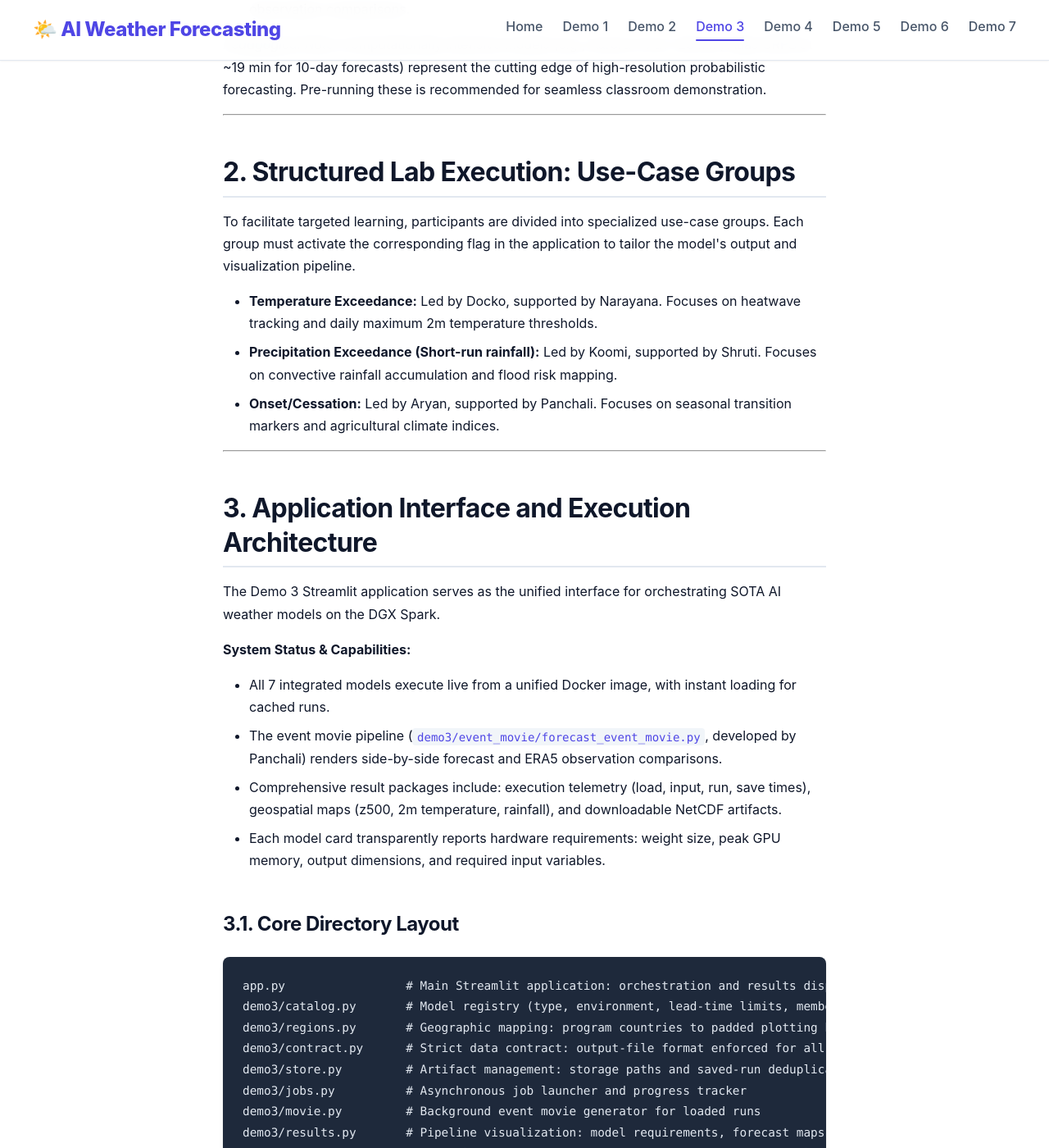
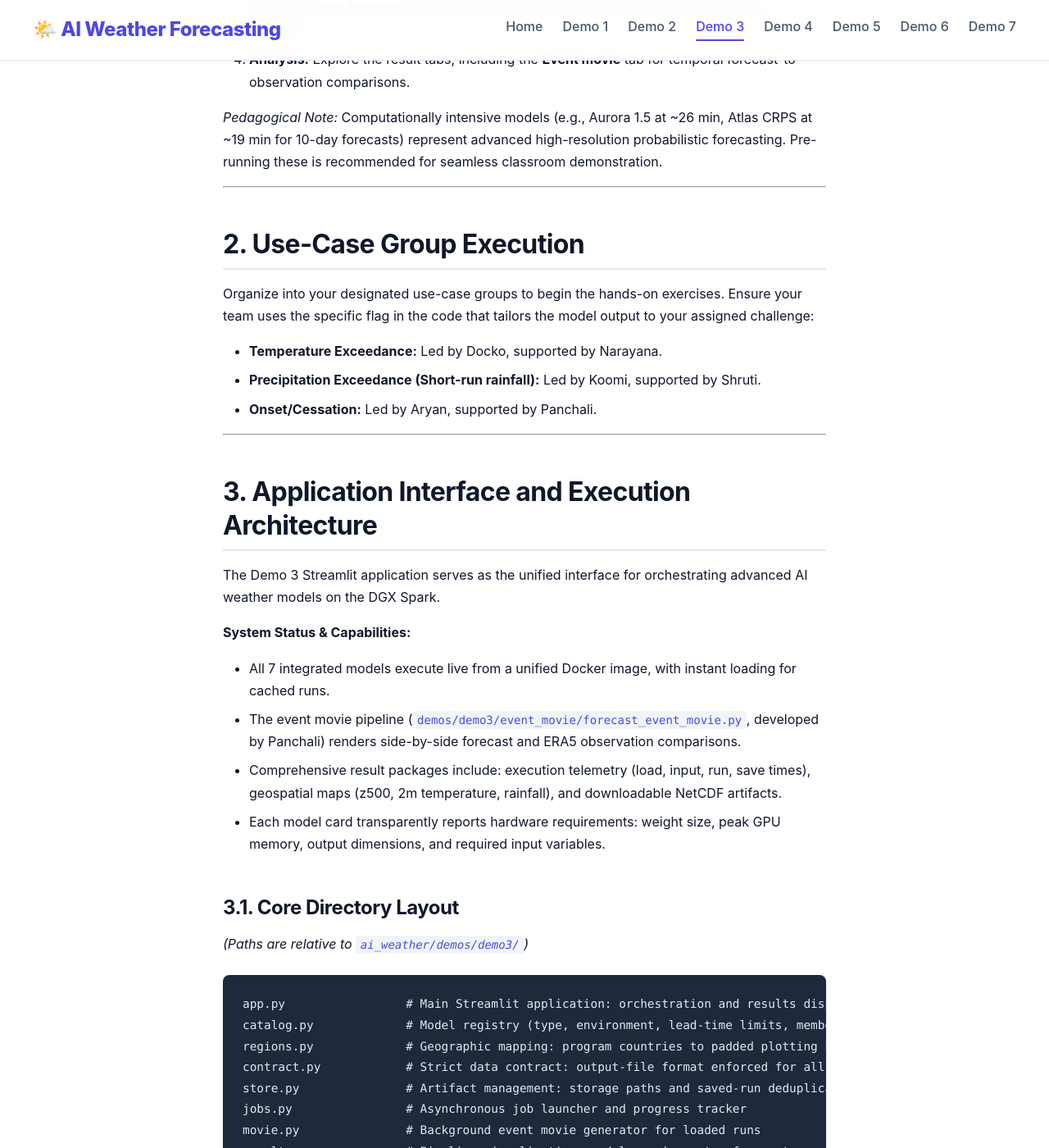
Before and after one commit to mesfind/ai_weather, a Jekyll site: the page built from _episodes/03-forecast.md, in a window 1280 px wide and 1400 px high, scrolled down 3803 px. Shown: the whole window at 82% size. Built offline with Jekyll 4.4.1, drawn with Linux system fonts in a browser that asks for light colours; some of the changed text lies outside the part shown.

Commit message:
update the demo3 lesson

````diff
--- a/_episodes/03-forecast.md
+++ b/_episodes/03-forecast.md
@@ -18,13 +18,17 @@ keypoints:
 <!-- MathJax -->
 <script type="text/javascript" src="https://cdnjs.cloudflare.com/ajax/libs/mathjax/2.7.3/MathJax.js?config=TeX-AMS-MML_HTMLorMML"></script>
 
-# Running AI Weather Forecast Models on a DGX Spark'
+# Running AI Weather Forecast Models on a DGX Spark
 
 This module provides a comprehensive guide to deploying, executing, and benchmarking modern AI weather forecasting models locally using containerized workflows on a DGX Spark infrastructure.
 
+*Note: All demonstration applications, including Demo 3, are now organized under the `demos/` directory in the repository.*
+
+---
+
 ## 1. Environment and Workflow Setup
 
-Step-by-step setup for the Demo 3 Streamlit platform (AI forecast lab). The entire stack operates within a single Docker container on the Spark, accessed via an SSH tunnel from your laptop's browser. This leverages NVIDIA's SOTA rootless Container Device Interface (CDI) for secure GPU passthrough.
+Step-by-step setup for the Demo 3 Streamlit platform (AI forecast lab). The entire stack operates within a single Docker container on the Spark, accessed via an SSH tunnel from your laptop's browser. This leverages modern rootless Container Device Interface (CDI) standards for secure GPU passthrough.
 
 **Access Pathways:**
 - **Path A (Pre-configured Spark):** Use a Spark where Demo 3 is already deployed (e.g., `hcwfpgx`). Proceed directly to **Step 5**. Requires Tailscale access and a user account.
@@ -52,14 +56,14 @@ systemctl --user daemon-reload
 ### 1.2. Acquire the Codebase
 ```bash
 git clone https://github.com/mesfind/ai_weather.git
-cd ai_weather/demo3
+cd ai_weather/demos/demo3
 ```
 
 ### 1.3. Build the Container Image (One-time, ~1 hour)
 ```bash
 docker build -t demo3 -f docker/Dockerfile .
 ```
-*Note:* The build duration is primarily consumed by compiling SOTA AI weather dependencies (e.g., `earth2grid`, `NATTEN`). Subsequent rebuilds leverage Docker's layer cache and complete in seconds unless `docker/locks/` is modified. Model weights are explicitly excluded from the image to maintain portability.
+*Note:* The build duration is primarily consumed by compiling advanced AI weather dependencies (e.g., `earth2grid`, `NATTEN`). Subsequent rebuilds leverage Docker's layer cache and complete in seconds unless `docker/locks/` is modified. Model weights are explicitly excluded from the image to maintain portability.
 
 *Optimization:* Transfer a pre-built image from an existing Spark:
 ```bash
@@ -77,7 +81,7 @@ This launches a self-healing container named `demo3` that persists across reboot
 
 | Asset Type | Spark Location | Storage Profile |
 |---|---|---|
-| Saved forecasts, event movies, job logs | `ai_weather/demo3/outputs/` | Grows incrementally with usage |
+| Saved forecasts, event movies, job logs | `ai_weather/demos/demo3/outputs/` | Grows incrementally with usage |
 | Model weights (downloaded on first run) | `~/.cache/demo3/` | Up to ~75 GB total |
 
 **Runtime Configuration Flags** (prepend to `bash docker/run.sh`):
@@ -88,7 +92,7 @@ This launches a self-healing container named `demo3` that persists across reboot
 *Optimization:* Pre-populate weights and outputs from an existing Spark:
 ```bash
 rsync -a --info=progress2 <user>@<spark>:<its weights cache>/ ~/.cache/demo3/
-rsync -a --info=progress2 <user>@<spark>:ai_weather/demo3/outputs/ ai_weather/demo3/outputs/
+rsync -a --info=progress2 <user>@<spark>:ai_weather/demos/demo3/outputs/ ai_weather/demos/demo3/outputs/
 ```
 *(On `hcwfpgx`, the canonical weights cache is located at `~/e2s-spark/root_cache`)*.
 
@@ -105,42 +109,43 @@ Keep this terminal active and navigate to **http://localhost:8501** in your brow
 3. **Execution:** If a matching forecast exists, **Load saved run** provides instant retrieval. Otherwise, **Run forecast** executes the model on the Spark with a real-time progress indicator.
 4. **Analysis:** Explore the result tabs, including the **Event movie** tab for temporal forecast-to-observation comparisons.
 
-*Pedagogical Note:* Computationally intensive models (e.g., Aurora 1.5 at ~26 min, Atlas CRPS at ~19 min for 10-day forecasts) represent the cutting edge of high-resolution probabilistic forecasting. Pre-running these is recommended for seamless classroom demonstration.
+*Pedagogical Note:* Computationally intensive models (e.g., Aurora 1.5 at ~26 min, Atlas CRPS at ~19 min for 10-day forecasts) represent advanced high-resolution probabilistic forecasting. Pre-running these is recommended for seamless classroom demonstration.
 
 ---
 
-## 2. Structured Lab Execution: Use-Case Groups
+## 2. Use-Case Group Execution
 
-To facilitate targeted learning, participants are divided into specialized use-case groups. Each group must activate the corresponding flag in the application to tailor the model's output and visualization pipeline.
+Organize into your designated use-case groups to begin the hands-on exercises. Ensure your team uses the specific flag in the code that tailors the model output to your assigned challenge:
 
-- **Temperature Exceedance:** Led by Docko, supported by Narayana. Focuses on heatwave tracking and daily maximum 2m temperature thresholds.
-- **Precipitation Exceedance (Short-run rainfall):** Led by Koomi, supported by Shruti. Focuses on convective rainfall accumulation and flood risk mapping.
-- **Onset/Cessation:** Led by Aryan, supported by Panchali. Focuses on seasonal transition markers and agricultural climate indices.
+- **Temperature Exceedance:** Led by Docko, supported by Narayana.
+- **Precipitation Exceedance (Short-run rainfall):** Led by Koomi, supported by Shruti.
+- **Onset/Cessation:** Led by Aryan, supported by Panchali.
 
 ---
 
 ## 3. Application Interface and Execution Architecture
 
-The Demo 3 Streamlit application serves as the unified interface for orchestrating SOTA AI weather models on the DGX Spark.
+The Demo 3 Streamlit application serves as the unified interface for orchestrating advanced AI weather models on the DGX Spark.
 
 **System Status & Capabilities:**
 - All 7 integrated models execute live from a unified Docker image, with instant loading for cached runs.
-- The event movie pipeline (`demo3/event_movie/forecast_event_movie.py`, developed by Panchali) renders side-by-side forecast and ERA5 observation comparisons.
+- The event movie pipeline (`demos/demo3/event_movie/forecast_event_movie.py`, developed by Panchali) renders side-by-side forecast and ERA5 observation comparisons.
 - Comprehensive result packages include: execution telemetry (load, input, run, save times), geospatial maps (z500, 2m temperature, rainfall), and downloadable NetCDF artifacts.
 - Each model card transparently reports hardware requirements: weight size, peak GPU memory, output dimensions, and required input variables.
 
 ### 3.1. Core Directory Layout
+*(Paths are relative to `ai_weather/demos/demo3/`)*
 ```text
 app.py                 # Main Streamlit application: orchestration and results display
-demo3/catalog.py       # Model registry (type, environment, lead-time limits, member counts)
-demo3/regions.py       # Geographic mapping: program countries to padded plotting bounding boxes
-demo3/contract.py      # Strict data contract: output-file format enforced for all runners
-demo3/store.py         # Artifact management: storage paths and saved-run deduplication
-demo3/jobs.py          # Asynchronous job launcher and progress tracker
-demo3/movie.py         # Background event movie generator for loaded runs
-demo3/results.py       # Pipeline visualization: model requirements, forecast maps, NetCDF export
-demo3/event_movie/     # Panchali's forecast_event_movie.py + Spark adaptation layer
-demo3/theme.py         # UI styling, aligned with the Demo 5 platform design system
+catalog.py             # Model registry (type, environment, lead-time limits, member counts)
+regions.py             # Geographic mapping: program countries to padded plotting bounding boxes
+contract.py            # Strict data contract: output-file format enforced for all runners
+store.py               # Artifact management: storage paths and saved-run deduplication
+jobs.py                # Asynchronous job launcher and progress tracker
+movie.py               # Background event movie generator for loaded runs
+results.py             # Pipeline visualization: model requirements, forecast maps, NetCDF export
+event_movie/           # forecast_event_movie.py + Spark adaptation layer
+theme.py               # UI styling, aligned with the Demo 5 platform design system
 runners/run_model.py   # Universal runner entry point (+ synthetic output generator for testing)
 runners/fgn_convert.py # FGN-specific starting condition converter from ECMWF open data
 timings.json           # Empirically measured Spark runtimes displayed in the UI
@@ -173,7 +178,7 @@ Every model execution produces a single, globally covered NetCDF file. Runners m
 The visualization pipeline reads Demo 3 output files and dynamically fetches ERA5 observations from Google's ARCO dataset (cached locally in `outputs/_obs_cache/` if the cluster's primary ERA5 volume is unavailable). The selected use case dictates the movie variable: **Heat** (daily max 2m temperature) or **Precipitation** (daily rainfall accumulation). Movies are rendered on-demand and cached in `outputs/_movies/`.
 
 ### 4.3. FGN (WeatherNext 2) Integration Specifics
-FGN (Functional Generative Network) is Google DeepMind's SOTA approach for probabilistic forecasting, injecting noise directly into the generative process. As it is not yet natively supported in NVIDIA Earth2Studio, and Google publishes FGN-ready inputs for a single date (2024-10-07 00Z), Demo 3 implements a specialized workflow for Google's 1° Mini model (`WeatherNextCyclones_Mini`), optimized for constrained memory environments while maintaining cyclone tracking fidelity.
+FGN (Functional Generative Network) is Google DeepMind's advanced approach for probabilistic forecasting, injecting noise directly into the generative process. As it is not yet natively supported in NVIDIA Earth2Studio, and Google publishes FGN-ready inputs for a single date (2024-10-07 00Z), Demo 3 implements a specialized workflow for Google's 1° Mini model (`WeatherNextCyclones_Mini`), optimized for constrained memory environments while maintaining cyclone tracking fidelity.
 
 - **Converter (`runners/fgn_convert.py`):** Executes in the `e2s018` environment. Downloads ECMWF IFS analyses (step 0) for the target time and T-6h at FGN's 13 pressure levels, regrids to FGN's 1° resolution, and constructs Google's expected file layout. Valid for any date covered by ECMWF open data (from 2024-03-01).
   - *Approximations:* Sea-surface temperature uses IFS skin temperature over oceans, floored at seawater freezing (271.46 K) under sea ice. Surface geopotential and land-sea masks are fixed fields copied from Google's sample. Validation against Google's 2024-10-07 file shows a correlation of 1.000 for all fields except SST (correlation 0.997, mean bias -0.08 K).
@@ -182,12 +187,12 @@ FGN (Functional Generative Network) is Google DeepMind's SOTA approach for proba
 ### 4.4. Developer Guide: Adding a New Model
 1. Implement `runners/runner_<model_key>.py` containing `run(init, lead_hours, members, report) -> xr.Dataset`, ensuring strict compliance with the output data contract (`tp`, `t2m`, `z500`).
 2. Verify the model's Python environment is provisioned at `/opt/envs/<env>/bin/python` within the container.
-3. Register the model with `status="ready"` in `demo3/catalog.py`.
+3. Register the model with `status="ready"` in `catalog.py`.
 4. Benchmark the execution and append the measured runtime to `timings.json`.
 
 ---
 
-## 5. Performance Reporting and SOTA Benchmarks
+## 5. Performance Reporting and Benchmarks
 
 The following table reports the empirical performance baseline for each model on a DGX Spark (H100-class GPU) for a standard 10-day forecast. These metrics illustrate the architectural trade-offs between spatial resolution, ensemble size, and computational complexity in modern AI weather models.
 
````
Also changed, not shown: other parts of _episodes/03-forecast.md (+3 -2 lines).
